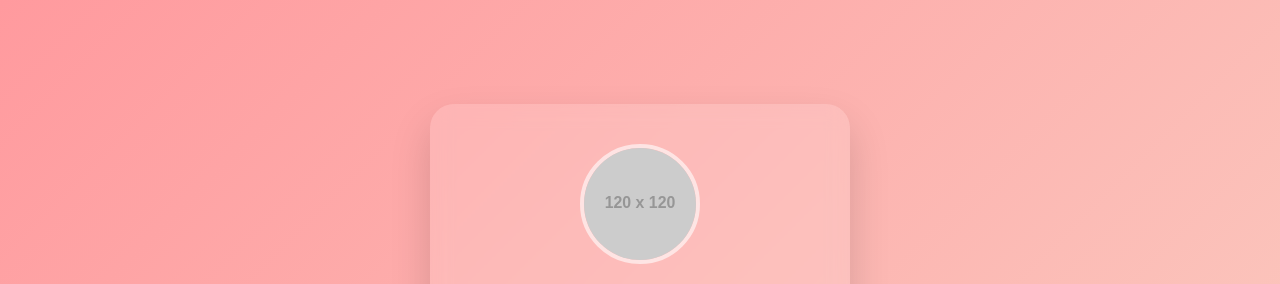
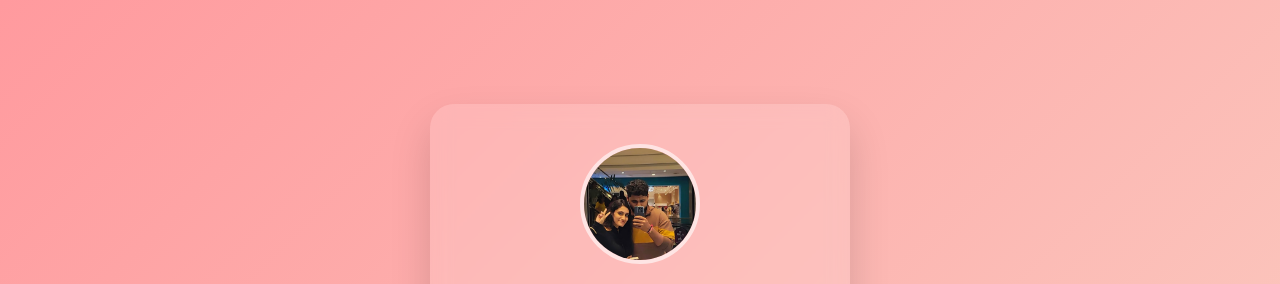
Before and after one commit to MissBliss04/Valentine, a plain HTML site: page index.html in a window 1280 px wide. Shown: the top 284 px of the page. Drawn offline with Linux system fonts and the light colour scheme; placeholder pictures from the web are drawn by us.

Commit message:
Update index.html

```diff
--- a/index.html
+++ b/index.html
@@ -137,7 +137,7 @@ So here I am, asking properly.
 <script>
 
 const personName='Sreedath';
-const photoUrl='https://via.placeholder.com/120';
+const photoUrl='./photo.jpeg';
 
 document.getElementById('name').innerText=personName;
 document.getElementById('photo').src=photoUrl;
```
